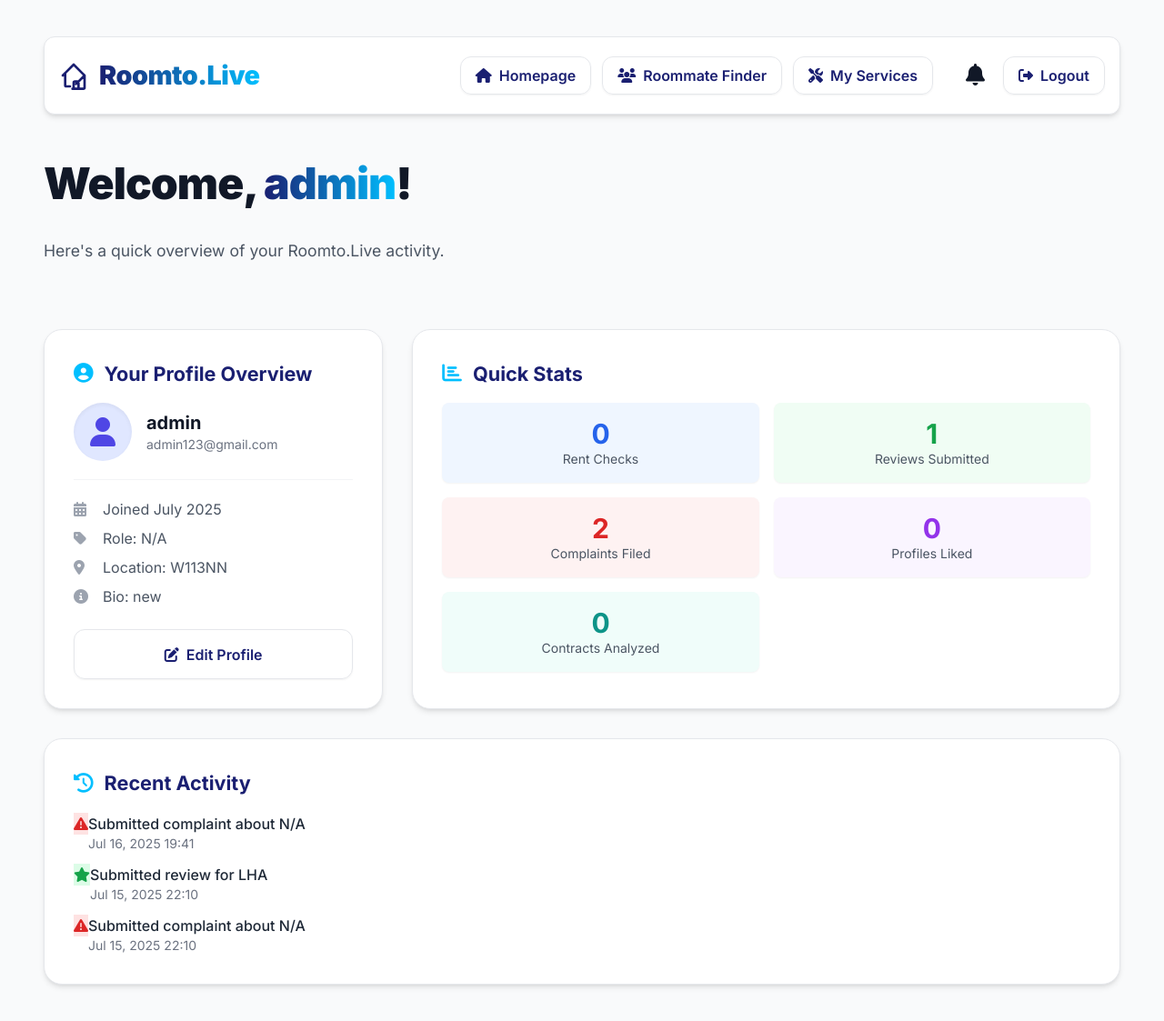
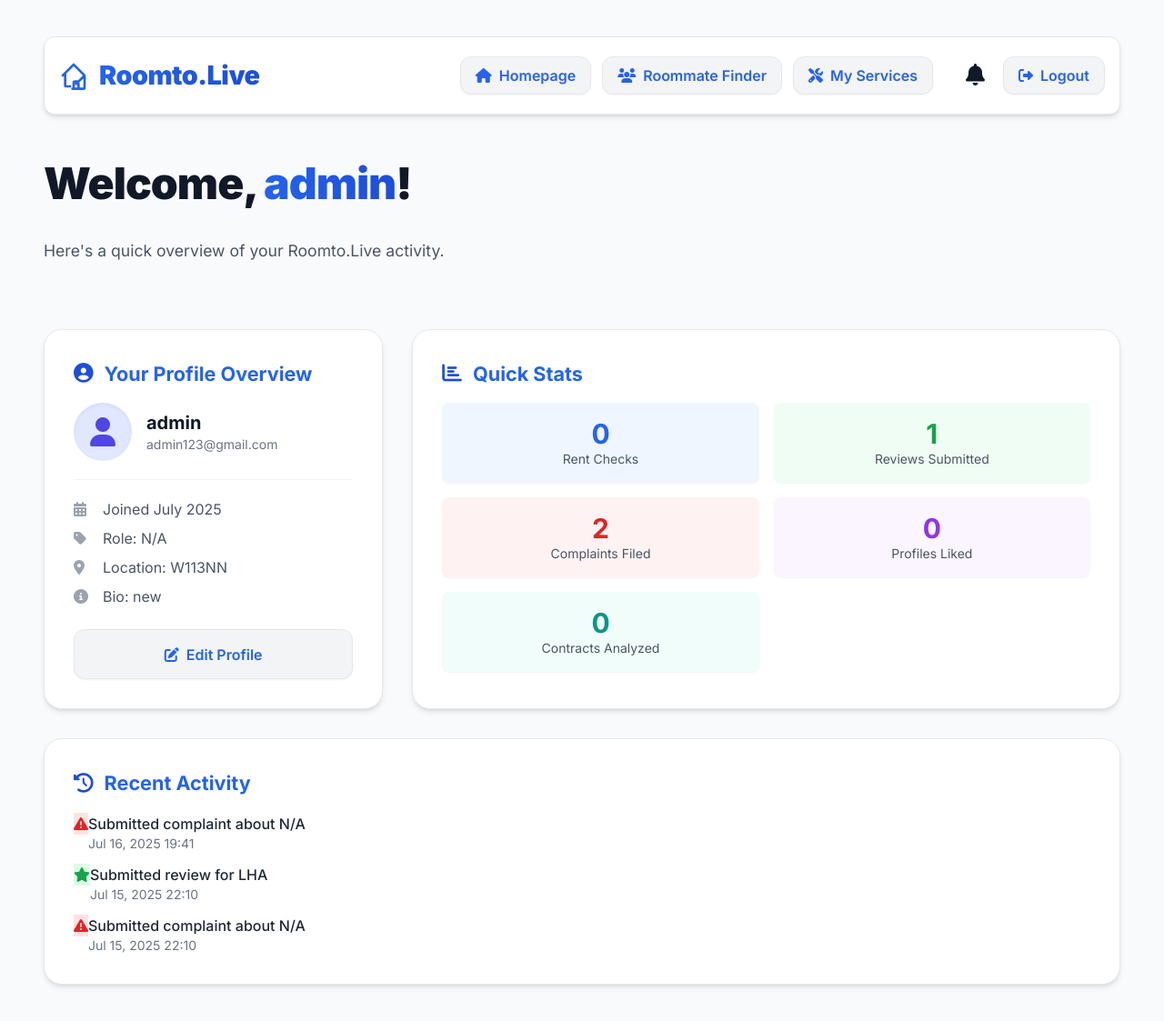
Before and after one commit to pradeepannagarasu/FairRentConnect, a Django app: page /profile/ in a window 1280 px wide. Shown: the whole page at 91% size. Run offline with Django 5.2, Linux system fonts and the light colour scheme; a user stored in the database is signed in; data comes from the database, SQL or seed files in the repository; data that the repository does not hold is empty; some libraries are stand-ins or nearby versions.

Commit message:
new updated ai roomate finder css

```diff
--- a/templates/fairrent_app/profile.html
+++ b/templates/fairrent_app/profile.html
@@ -14,24 +14,20 @@
     <!-- Font Awesome for icons -->
     <link href="https://cdnjs.cloudflare.com/ajax/libs/font-awesome/6.4.0/css/all.min.css" rel="stylesheet">
     <style>
-        /* --- Root Variables for Refined Professional Theme --- */
+        /* --- Root Variables for Refined Professional Theme (Reverted to original blues) --- */
         :root {
-            --primary-navy: #1A1F71; /* Primary: Navy Blue (Trust) */
-            --accent-mint: #98F5E1; /* Accent 1: Mint Green */
-            --accent-sky: #00BFFF; /* Accent 2: Sky Blue */
-
+            --primary-blue: #2563eb; /* Stronger, more vibrant blue */
+            --primary-dark-blue: #1d4ed8; /* Darker primary for accents */
+            --secondary-gray: #f3f4f6; /* Very light gray for backgrounds */
             --text-dark: #111827; /* Near black for main text */
             --text-medium: #4b5563; /* Medium gray for secondary text */
             --text-light: #6b7280; /* Lighter gray for subtle text */
-
             --bg-page: #f9fafb; /* Overall page background */
             --bg-card: #ffffff; /* Pure white for cards */
             --border-subtle: #e5e7eb; /* Light border color */
-
             --shadow-sm: 0 1px 2px 0 rgba(0, 0, 0, 0.05);
             --shadow-md: 0 4px 6px -1px rgba(0, 0, 0, 0.1), 0 2px 4px -1px rgba(0, 0, 0, 0.06);
             --shadow-lg: 0 10px 15px -3px rgba(0, 0, 0, 0.1), 0 4px 6px -2px rgba(0, 0, 0, 0.05);
-
             --transition-ease: all 0.2s ease-in-out;
 
             /* Custom colors for swipe buttons */
@@ -132,13 +128,13 @@
             font-size: 1.35rem; /* Larger title */
             font-weight: 700;
             margin-bottom: 1rem;
-            color: var(--primary-navy); /* Use primary navy */
+            color: var(--primary-blue); /* Use primary blue */
             display: flex;
             align-items: center;
             gap: 0.75rem; /* More space */
         }
         .dashboard-card .card-title i {
-            color: var(--accent-sky); /* Use accent color for icons */
+            color: var(--primary-dark-blue); /* Use darker blue for icons */
         }
 
         .dashboard-card .card-value {
@@ -283,7 +279,7 @@
         }
 
         .gradient-text {
-            background: linear-gradient(90deg, var(--primary-navy) 0%, var(--accent-sky) 100%); /* Blue gradient */
+            background: linear-gradient(90deg, var(--primary-blue) 0%, var(--primary-dark-blue) 100%); /* Blue gradient */
             -webkit-background-clip: text;
             background-clip: text;
             color: transparent;
@@ -302,7 +298,7 @@
             left: 0;
             width: 100%;
             height: 100%;
-            background: linear-gradient(45deg, var(--primary-navy), var(--accent-sky)); /* Blue gradient for buttons */
+            background: linear-gradient(45deg, var(--primary-dark-blue), var(--primary-blue)); /* Blue gradient for buttons */
             z-index: -1;
             opacity: 0;
             transition: opacity 0.3s ease;
@@ -330,7 +326,7 @@
 
         .btn-secondary {
             background-color: var(--secondary-gray);
-            color: var(--primary-navy); /* Use primary navy for text */
+            color: var(--primary-blue); /* Use primary blue for text */
             padding: 0.9rem 1.8rem; /* Increased padding */
             border-radius: 0.75rem; /* More rounded */
             font-weight: 600;
@@ -745,7 +741,7 @@
         <!-- Top Navigation Bar -->
         <header class="flex justify-between items-center mb-10 p-4 bg-white rounded-xl shadow-md border border-gray-200">
             <a href="{% url 'fairrent_app:index' %}" class="logo-container">
-                <svg class="w-8 h-8" fill="none" stroke="currentColor" viewBox="0 0 24 24" xmlns="http://www.w3.org/2000/svg" style="color: var(--primary-navy);">
+                <svg class="w-8 h-8" fill="none" stroke="currentColor" viewBox="0 0 24 24" xmlns="http://www.w3.org/2000/svg" style="color: var(--primary-blue);">
                     <path stroke-linecap="round" stroke-linejoin="round" stroke-width="2" d="M3 12l2-2m0 0l7-7 7 7M5 10v10a1 1 0 001 1h3m10-11l2 2m0 0l-7 7m7-7v10a1 1 0 01-1 1h-3m-6 0a1 1 0 001-1v-4a1 1 0 011-1h2a1 1 0 011 1v4a1 1 0 001 1m-6 0h6"></path>
                 </svg>
                 <span class="gradient-text">Roomto.Live</span>
@@ -1606,15 +1602,15 @@
                 tag.className = 'inline-block bg-gray-200 text-gray-800 text-sm px-3 py-1 rounded-full cursor-pointer mr-2 mb-2 transition-colors duration-200 tag';
                 tag.textContent = option;
                 if (selectedValues.includes(option)) {
-                    tag.classList.add('bg-navy-500', 'text-white', 'selected'); /* Use navy for selected tags */
+                    tag.classList.add('bg-blue-500', 'text-white', 'selected'); /* Use primary blue for selected tags */
                     tag.classList.remove('bg-gray-200', 'text-gray-800');
                 } else {
-                    tag.classList.remove('bg-navy-500', 'text-white');
+                    tag.classList.remove('bg-blue-500', 'text-white');
                     tag.classList.add('bg-gray-200', 'text-gray-800');
                 }
                 tag.addEventListener('click', () => {
                     tag.classList.toggle('selected');
-                    tag.classList.toggle('bg-navy-500');
+                    tag.classList.toggle('bg-blue-500');
                     tag.classList.toggle('text-white');
                     tag.classList.toggle('bg-gray-200');
                     tag.classList.toggle('text-gray-800');
@@ -2138,7 +2134,7 @@
 
             if (activityType === 'Liked Profile') {
                 contentHtml += `
-                    <img src="${details.avatar_url || 'https://placehold.co/112x112/cccccc/ffffff?text=User'}" alt="${details.name || 'User'}" class="mx-auto mb-4 w-28 h-28 rounded-full object-cover border-4 border-navy-400" onerror="this.onerror=null;this.src='https://placehold.co/112x112/cccccc/ffffff?text=User'">
+                    <img src="${details.avatar_url || 'https://placehold.co/112x112/cccccc/ffffff?text=User'}" alt="${details.name || 'User'}" class="mx-auto mb-4 w-28 h-28 rounded-full object-cover border-4 border-blue-400" onerror="this.onerror=null;this.src='https://placehold.co/112x112/cccccc/ffffff?text=User'">
                     <h4 class="text-xl font-bold text-gray-900 mb-2">${details.name || 'Unknown User'}</h4>
                     <p class="text-md text-gray-700 mb-4">Location: ${details.location || 'N/A'}</p>
                     <div class="text-left space-y-3">
```
Also changed, not shown: other parts of templates/fairrent_app/profile.html (+32 -32 lines).
